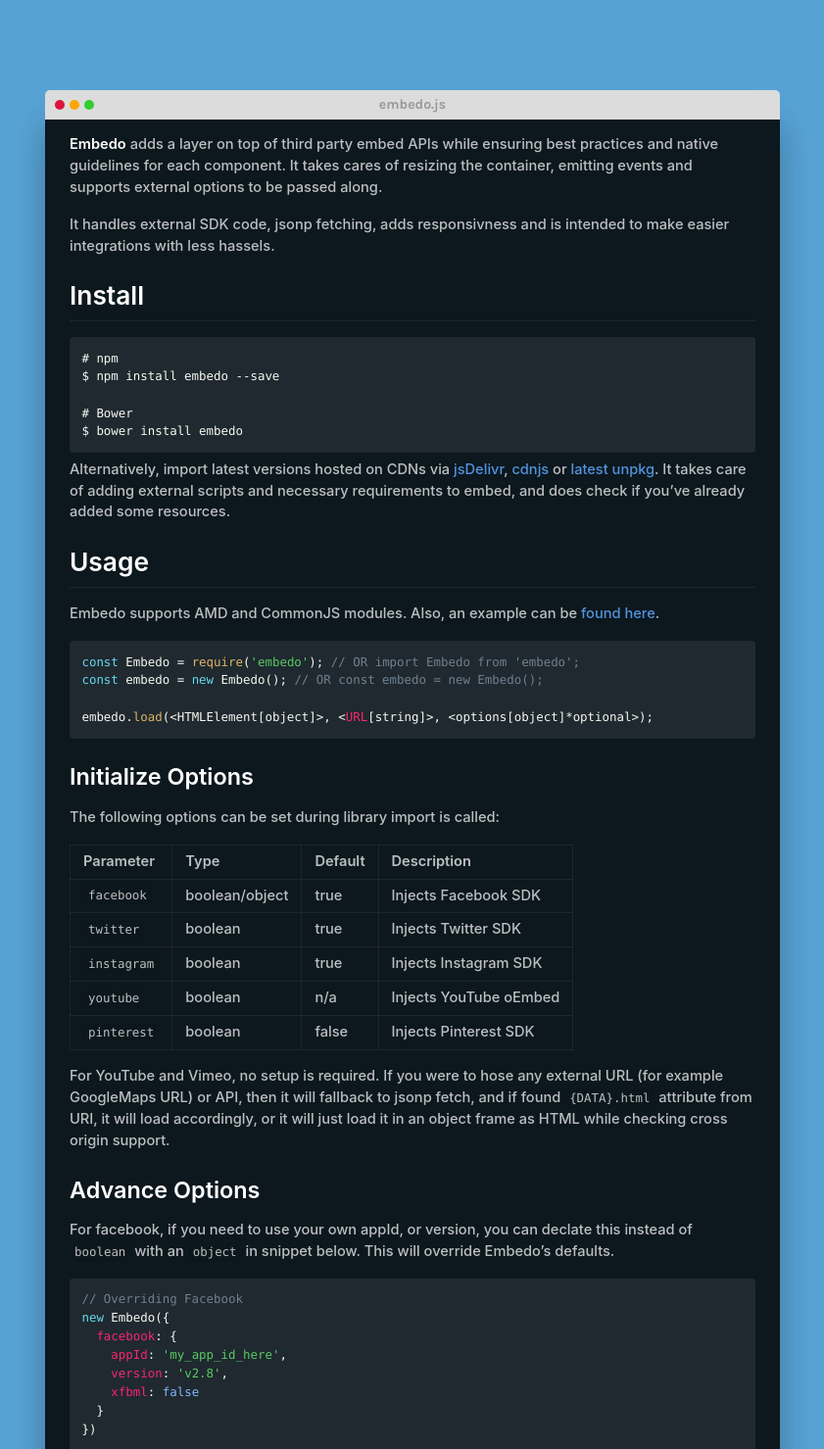
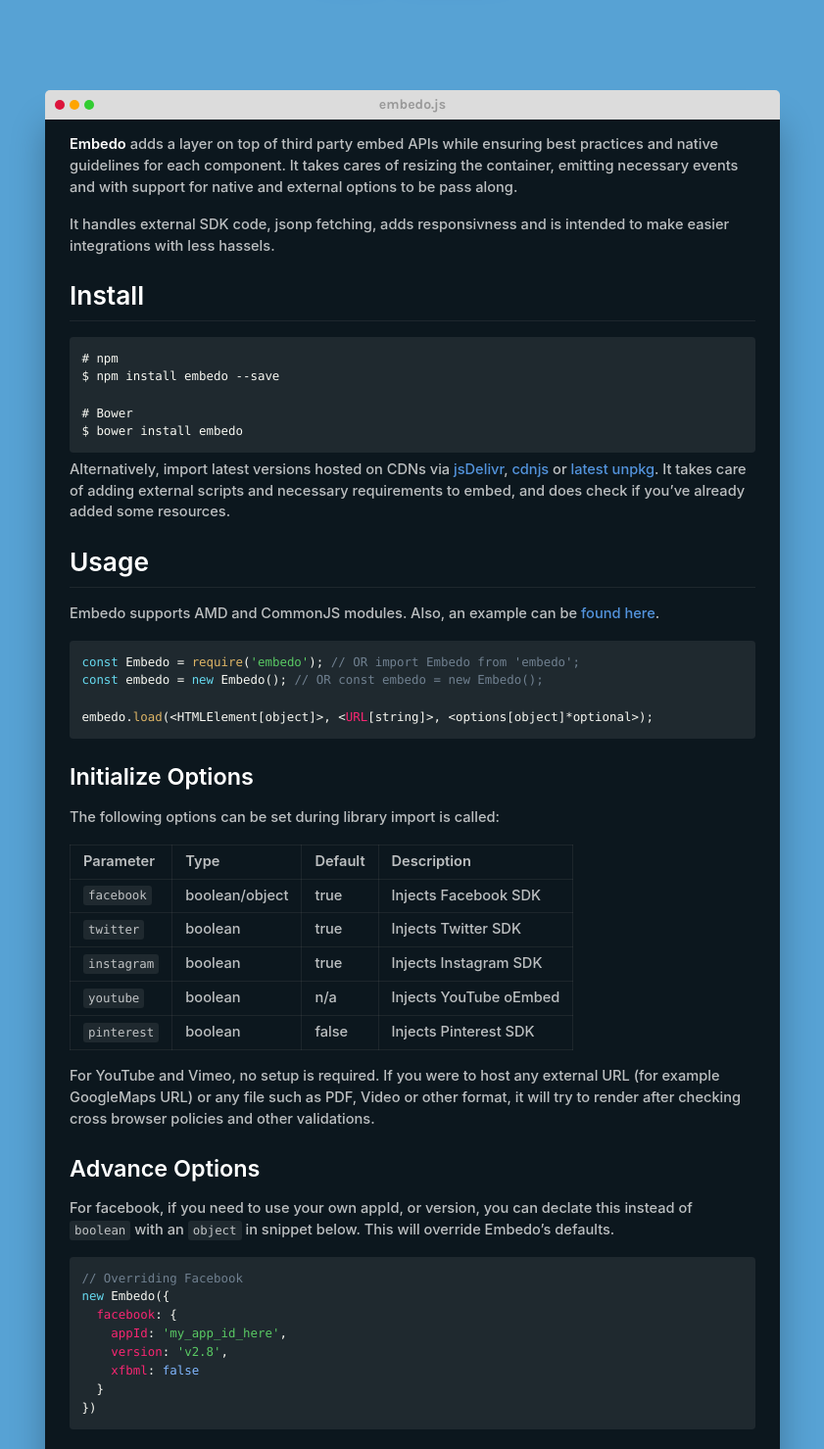
Before and after one commit to shobhitsharma/embedo, a website: page docs/docs.html in a window 1280 px wide. Shown: the part 360-1839 px from the top of the page at 98% size, without its empty margins (219-1060 px from the left). Drawn offline with nearby package versions, Linux system fonts and the light colour scheme.

Commit message:
Updated Readme.md

```diff
--- a/docs/css/style.css
+++ b/docs/css/style.css
@@ -1317,6 +1317,7 @@
 
 .markdown-body ul,
 .markdown-body ol {
+  list-style: initial;
   padding-left: 2em;
 }
 
@@ -1385,7 +1386,7 @@
   padding-bottom: 0.2em;
   margin: 0;
   font-size: 85%;
-  background-color: rgba(27,31,35,0.05);
+  background-color: rgb(31, 41, 47);
   border-radius: 3px;
 }
 
--- a/docs/docs.html
+++ b/docs/docs.html
@@ -49,8 +49,8 @@
       </div>
       <section class="embedo-documentation markdown-body">
         <p><strong style="color:white;">Embedo</strong> adds a layer on top of third party embed APIs while ensuring best practices
-          and native guidelines for each component. It takes cares of resizing the container, emitting events and supports
-          external options to be passed along.</p>
+          and native guidelines for each component. It takes cares of resizing the container, emitting necessary events and
+          with support for native and external options to be pass along.</p>
         <p>It handles external SDK code, jsonp fetching, adds responsivness and is intended to make easier integrations with
           less hassels.</p>
         <h2>
@@ -118,9 +118,9 @@
             </tr>
           </tbody>
         </table>
-        <p>For YouTube and Vimeo, no setup is required. If you were to hose any external URL (for example GoogleMaps URL) or
-          API, then it will fallback to jsonp fetch, and if found <code>{DATA}.html</code> attribute from URI, it will load
-          accordingly, or it will just load it in an object frame as HTML while checking cross origin support.</p>
+        <p>For YouTube and Vimeo, no setup is required. If you were to host any external URL (for example GoogleMaps URL) or
+          any file such as PDF, Video or other format, it will try to render after checking cross browser policies and other
+          validations.</p>
         <h3>
           <a id="Advance_Options_48"></a>Advance Options</h3>
         <p>For facebook, if you need to use your own appId, or version, you can declate this instead of <code>boolean</code>          with an <code>object</code> in snippet below. This will override Embedo’s defaults.</p>
@@ -304,6 +304,7 @@
     })(window, document, 'script', 'https://www.google-analytics.com/analytics.js', 'ga');
     ga('create', 'UA-80234662-2', 'auto');
     ga('send', 'pageview');
+
   </script>
   <script src="https://cdnjs.cloudflare.com/ajax/libs/prism/1.6.0/prism.min.js"></script>
 </body>
```
Also changed, not shown: README.md.
